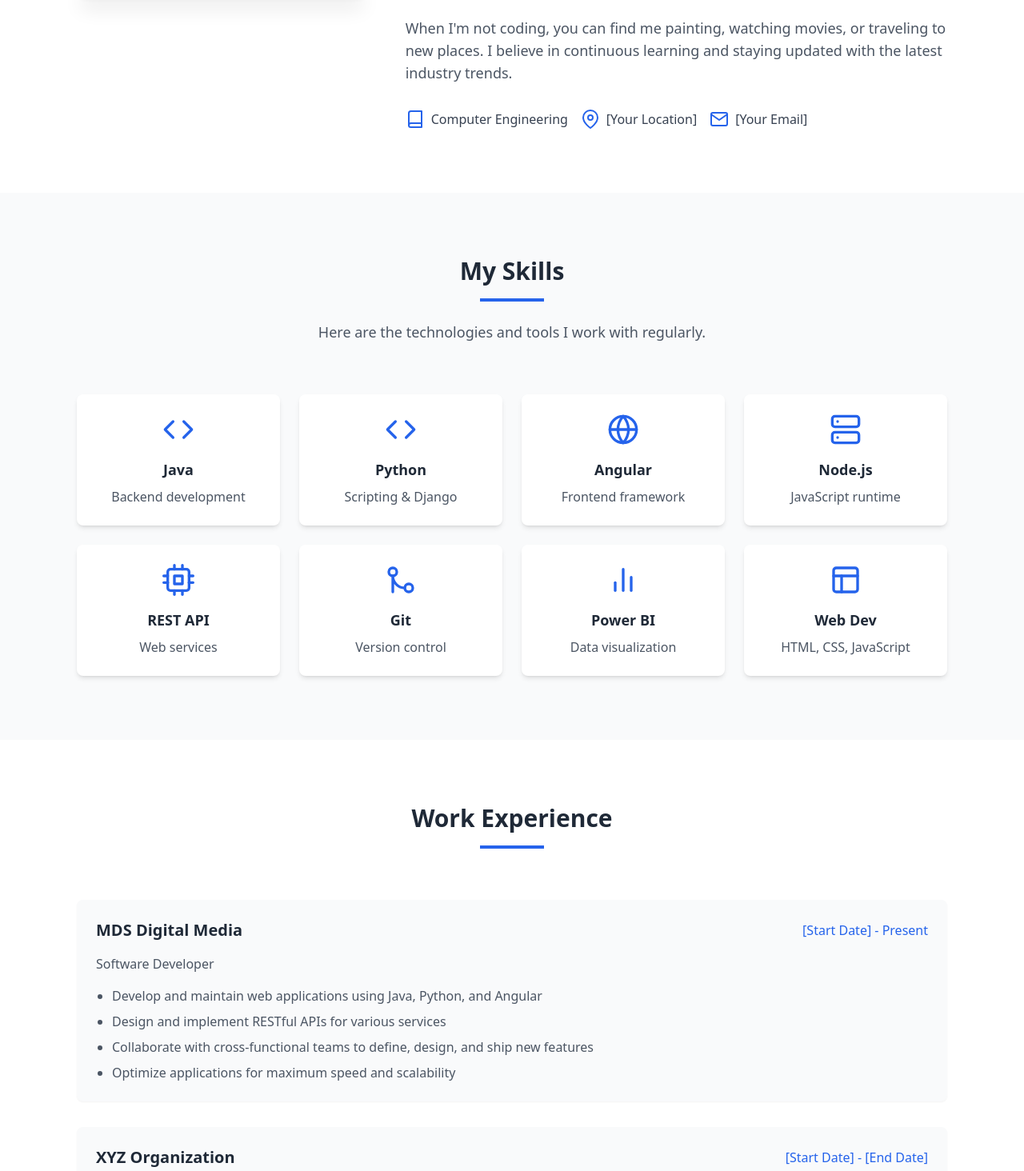
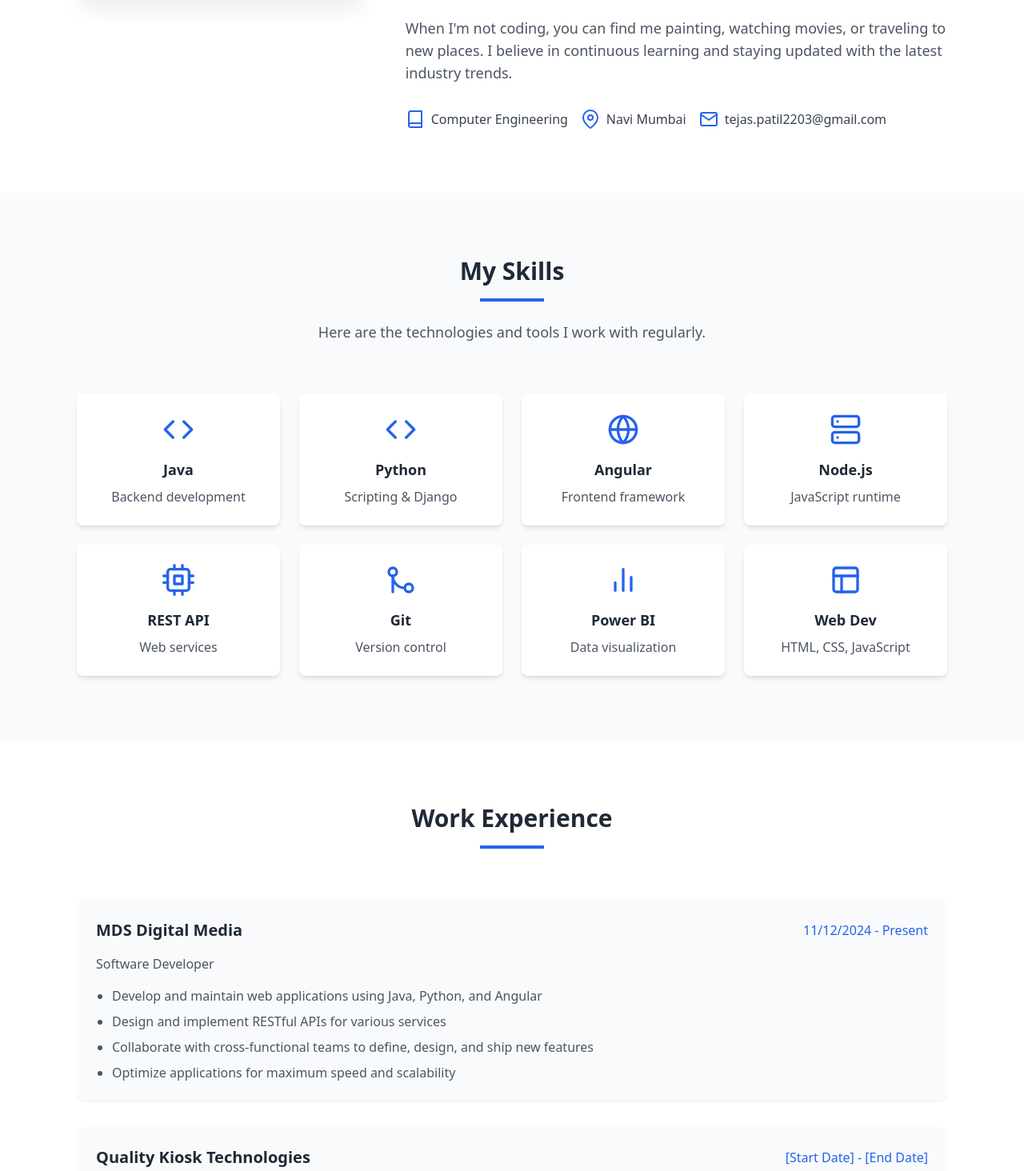
Before and after one commit to tejaspatil2295/tejaspatil.github.io, a plain HTML site: page index.html in a window 1280 px wide. Shown: the part 881-2345 px from the top of the page at 80% size. Drawn offline with nearby package versions, Linux system fonts and the light colour scheme.

Commit message:
new changes

```diff
--- a/index.html
+++ b/index.html
@@ -130,11 +130,11 @@
                         </div>
                         <div class="flex items-center">
                             <i data-feather="map-pin" class="text-blue-600 mr-2"></i>
-                            <span class="text-gray-700">[Your Location]</span>
+                            <span class="text-gray-700">Navi Mumbai</span>
                         </div>
                         <div class="flex items-center">
                             <i data-feather="mail" class="text-blue-600 mr-2"></i>
-                            <span class="text-gray-700">[Your Email]</span>
+                            <span class="text-gray-700">tejas.patil2203@gmail.com</span>
                         </div>
                     </div>
                 </div>
@@ -208,7 +208,7 @@
                 <div class="bg-gray-50 p-6 rounded-lg shadow-sm" data-aos="fade-up">
                     <div class="flex flex-col md:flex-row md:items-center md:justify-between mb-4">
                         <h3 class="text-xl font-semibold text-gray-800">MDS Digital Media</h3>
-                        <span class="text-blue-600 font-medium">[Start Date] - Present</span>
+                        <span class="text-blue-600 font-medium">11/12/2024 - Present</span>
                     </div>
                     <p class="text-gray-600 mb-4">Software Developer</p>
                     <ul class="list-disc pl-5 text-gray-600 space-y-2">
@@ -220,7 +220,7 @@
                 </div>
                 <div class="bg-gray-50 p-6 rounded-lg shadow-sm" data-aos="fade-up" data-aos-delay="100">
                     <div class="flex flex-col md:flex-row md:items-center md:justify-between mb-4">
-                        <h3 class="text-xl font-semibold text-gray-800">XYZ Organization</h3>
+                        <h3 class="text-xl font-semibold text-gray-800">Quality Kiosk Technologies</h3>
                         <span class="text-blue-600 font-medium">[Start Date] - [End Date]</span>
                     </div>
                     <p class="text-gray-600 mb-4">Software Developer</p>
```
